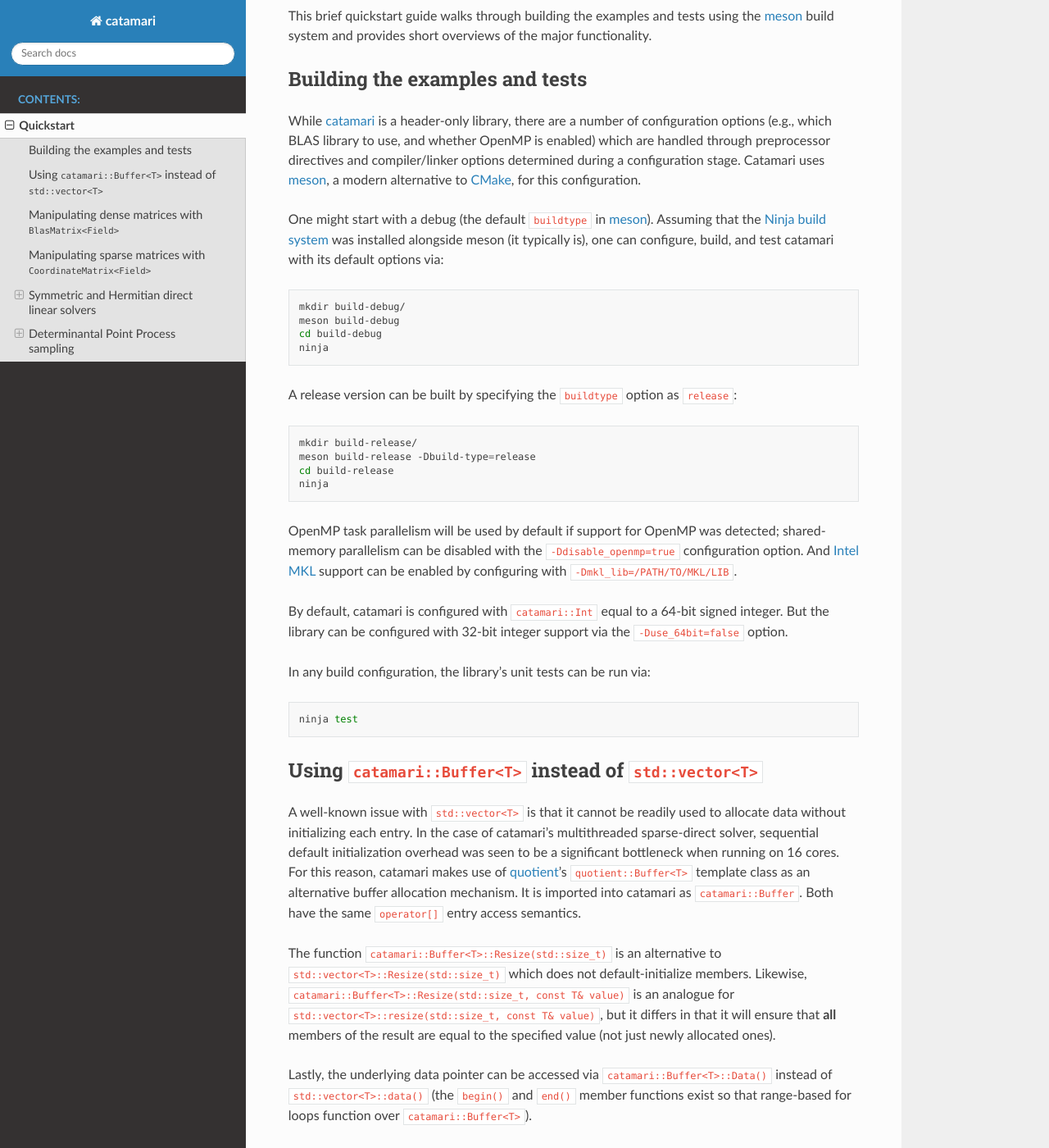
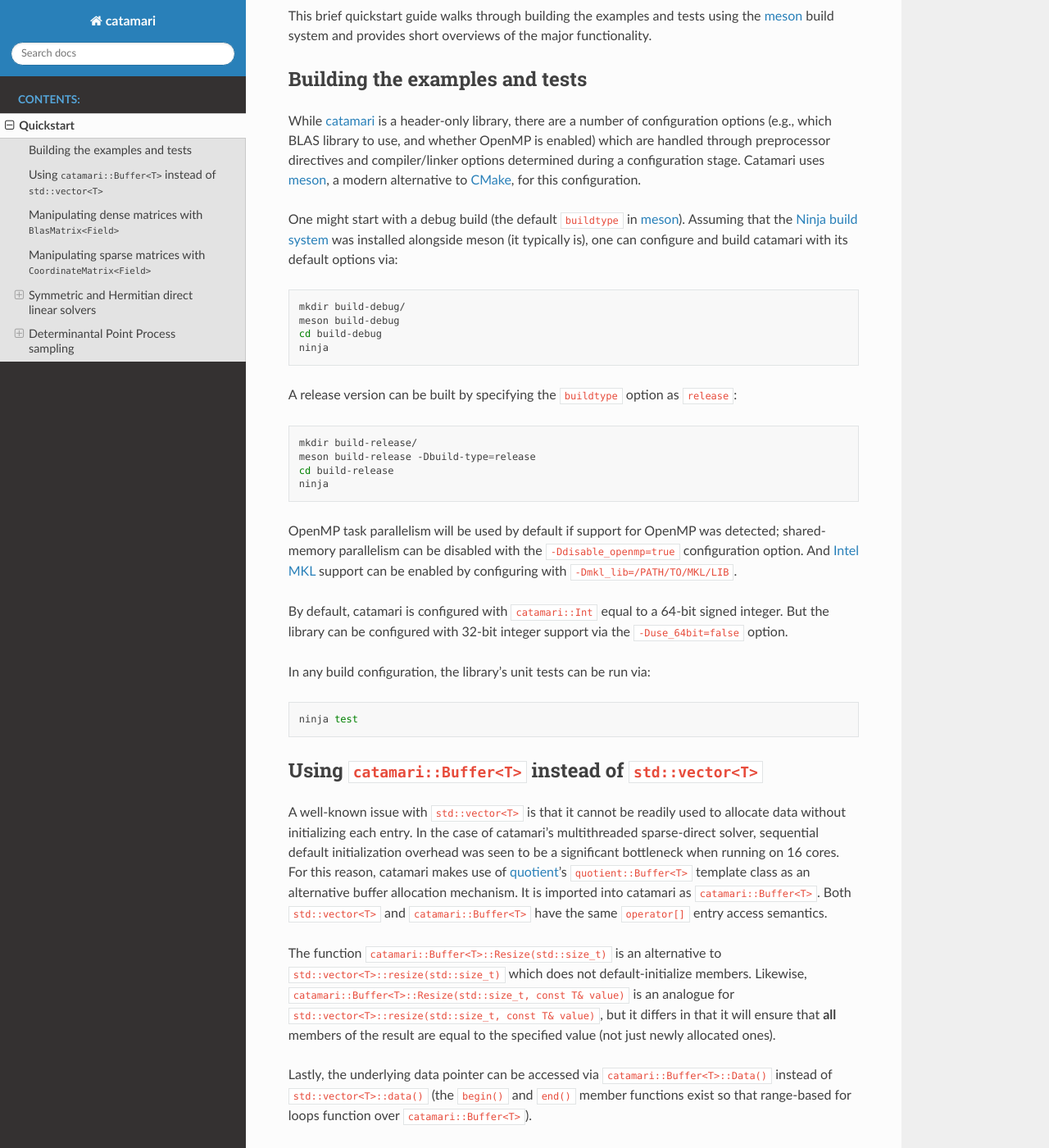
Before and after one commit to MeshFEM/catamari, a Sphinx documentation site: the page built from docs/quickstart.rst, in a window 1280 px wide and 1400 px high, scrolled down 272 px. Shown: the whole window at 82% size. Built offline with Sphinx 7.4.7 and the Read the Docs theme 2.0.0, drawn with Linux system fonts in a browser that asks for light colours; formulas are drawn with MathJax 3; some of the changed text lies outside the part shown.

Commit message:
Fixing typos.

```diff
--- a/docs/quickstart.rst
+++ b/docs/quickstart.rst
@@ -25,11 +25,11 @@
 uses `meson <https://mesonbuild.com>`_, a modern alternative to
 `CMake <https://cmake.org/>`_, for this configuration.
 
-One might start with a debug (the default :samp:`buildtype` in
+One might start with a debug build (the default :samp:`buildtype` in
 `meson <https://mesonbuild.com>`_). Assuming that the
 `Ninja build system <https://ninja-build.org>`_ was installed alongside
-meson (it typically is), one can configure, build, and test catamari with its
-default options via:
+meson (it typically is), one can configure and build catamari with its default
+options via:
 
 .. code-block:: bash
 
@@ -72,11 +72,12 @@
 was seen to be a significant bottleneck when running on 16 cores. For this
 reason, catamari makes use of `quotient <https://hodgestar.com/quotient>`_'s
 :samp:`quotient::Buffer<T>` template class as an alternative buffer allocation
-mechanism. It is imported into catamari as :samp:`catamari::Buffer`. Both have
-the same :samp:`operator[]` entry access semantics.
+mechanism. It is imported into catamari as :samp:`catamari::Buffer<T>`. Both
+:samp:`std::vector<T>` and :samp:`catamari::Buffer<T>` have the same
+:samp:`operator[]` entry access semantics.
 
 The function :samp:`catamari::Buffer<T>::Resize(std::size_t)` is
-an alternative to :samp:`std::vector<T>::Resize(std::size_t)` which does not
+an alternative to :samp:`std::vector<T>::resize(std::size_t)` which does not
 default-initialize members. Likewise,
 :samp:`catamari::Buffer<T>::Resize(std::size_t, const T& value)` is an
 analogue for :samp:`std::vector<T>::resize(std::size_t, const T& value)`, but
@@ -166,7 +167,7 @@
   // particular value (e.g., 0) via matrix.Resize(height, width, 0.);
   matrix(10, 20) = 42.;
 
-The :samp:`catmari::BlasMatrixView<Field>` interface is exposed via the
+The :samp:`catamari::BlasMatrixView<Field>` interface is exposed via the
 :samp:`view` member of the :samp:`catamari::BlasMatrix<Field>` class.
 
 Manipulating sparse matrices with :samp:`CoordinateMatrix<Field>`
```
Also changed, not shown: other parts of docs/quickstart.rst (+1 -1 lines).
